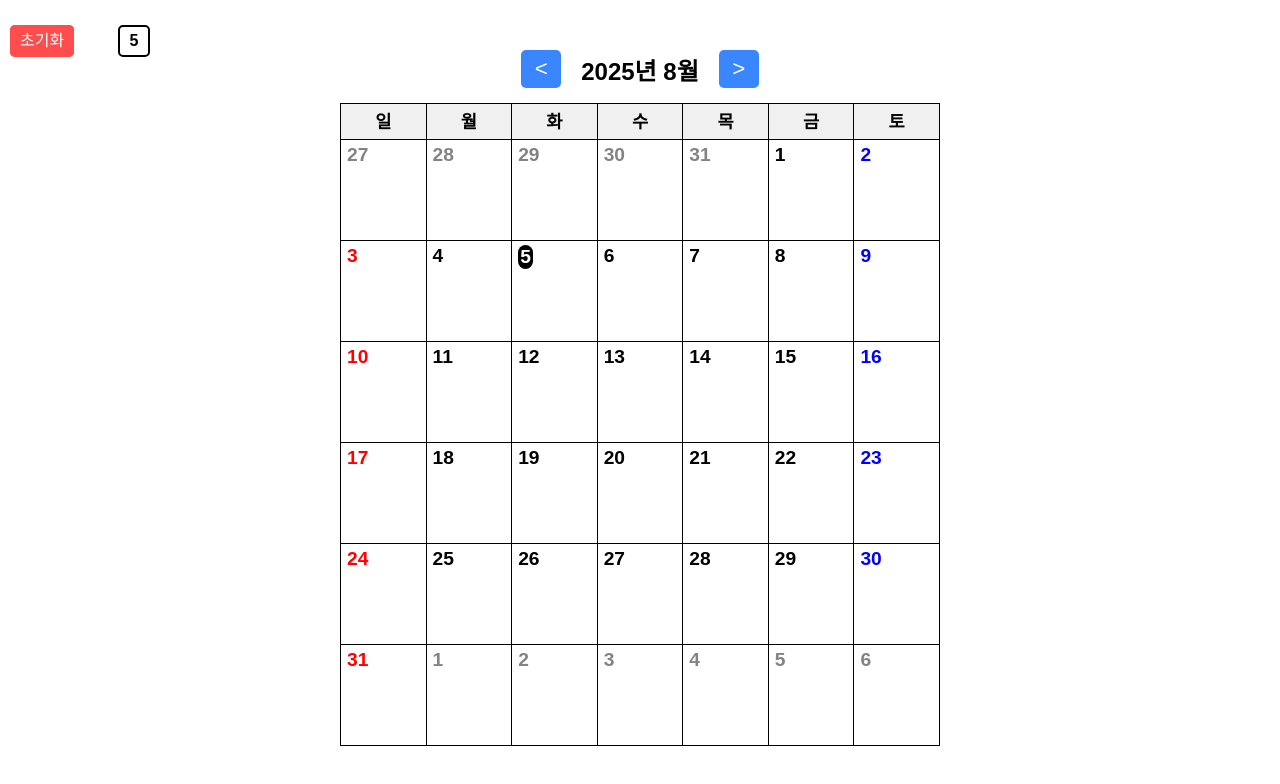
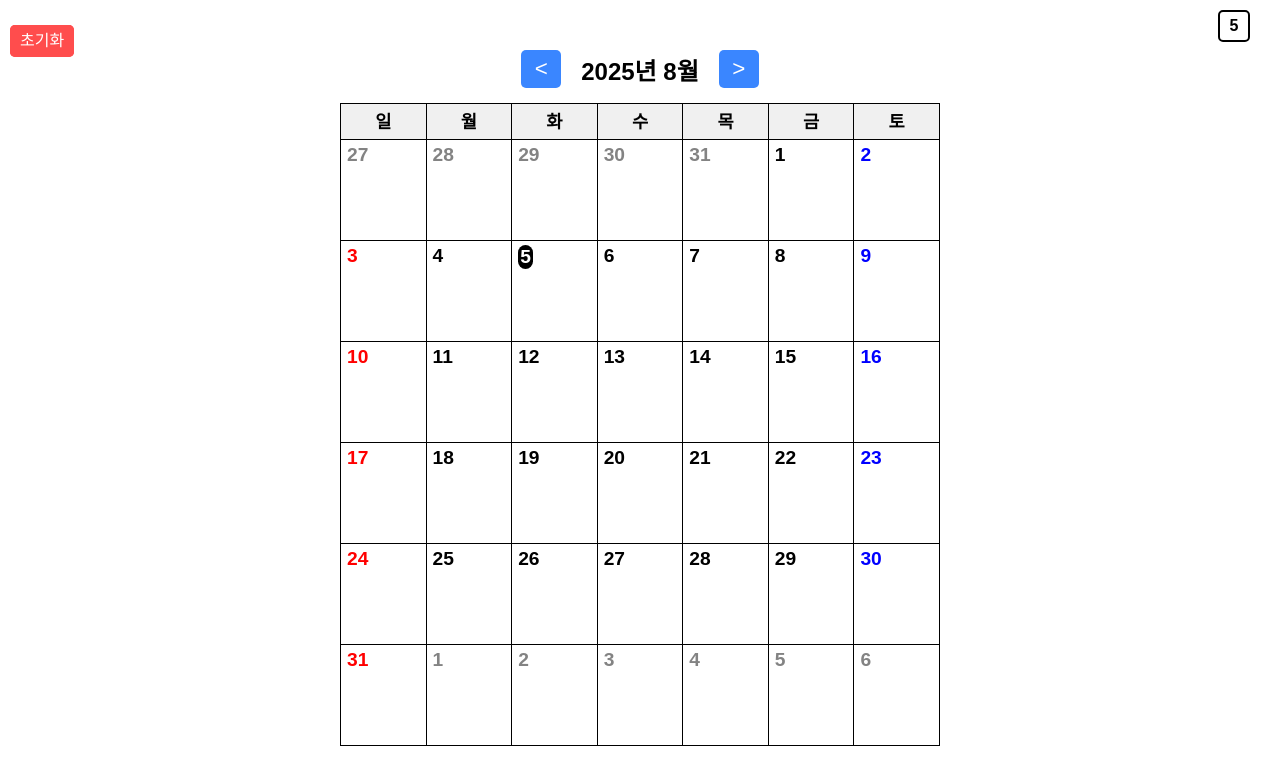
Before and after one commit to yh-yeop/calendar-app, a plain HTML site: page index.html in a window 1280 px wide. Drawn offline with Linux system fonts and the light colour scheme; no server answers.

Commit message:
오늘버튼 위치변경

```diff
--- a/style.css
+++ b/style.css
@@ -39,6 +39,9 @@ body {
 
 /* 오늘 버튼 스타일 */
 #todayBtn {
+  position: fixed;
+  top: 10px;
+  right: 30px;  /* 오른쪽 상단으로 이동 */
   width: 32px;
   height: 32px;
   padding: 0;
```
